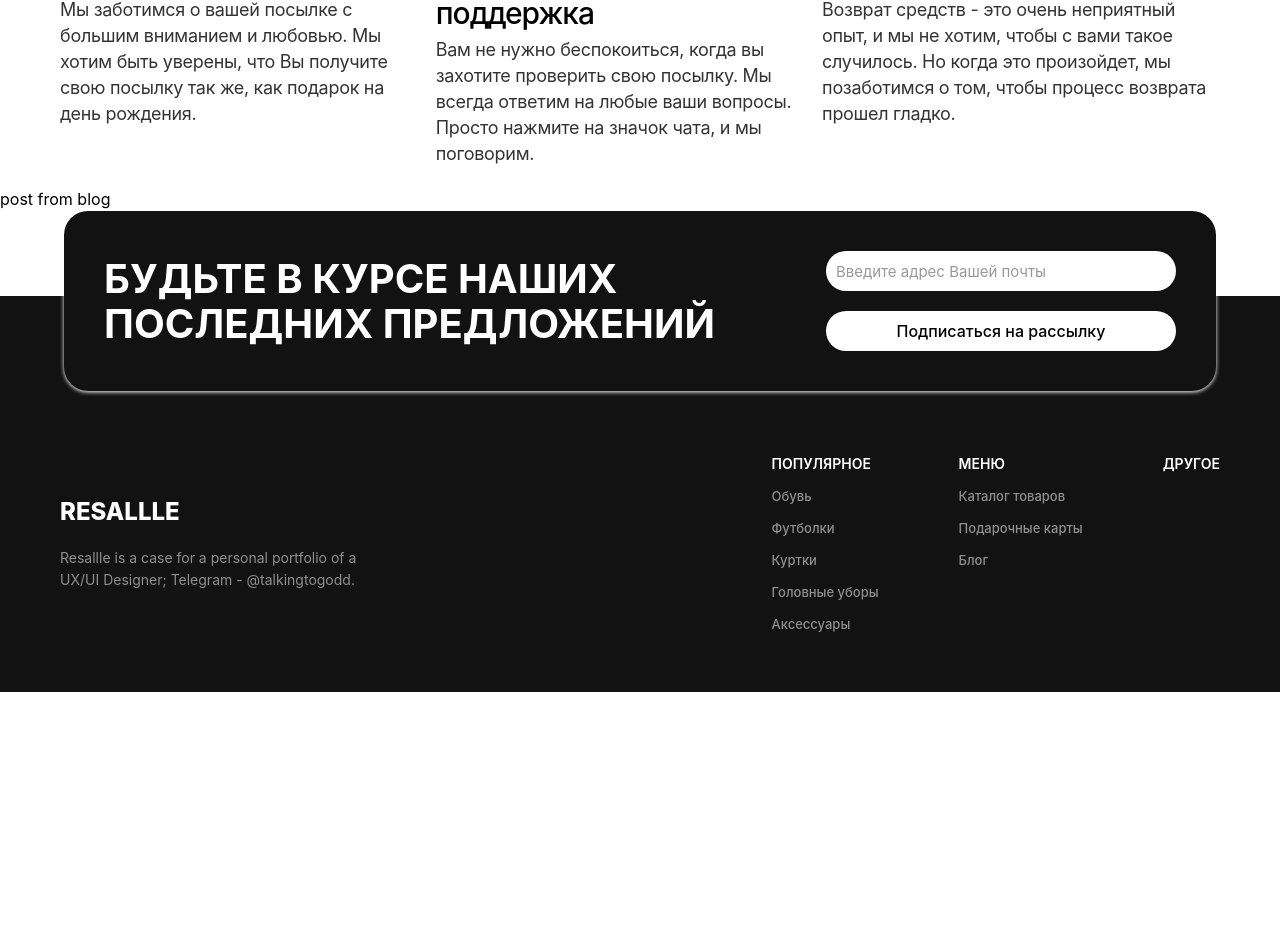
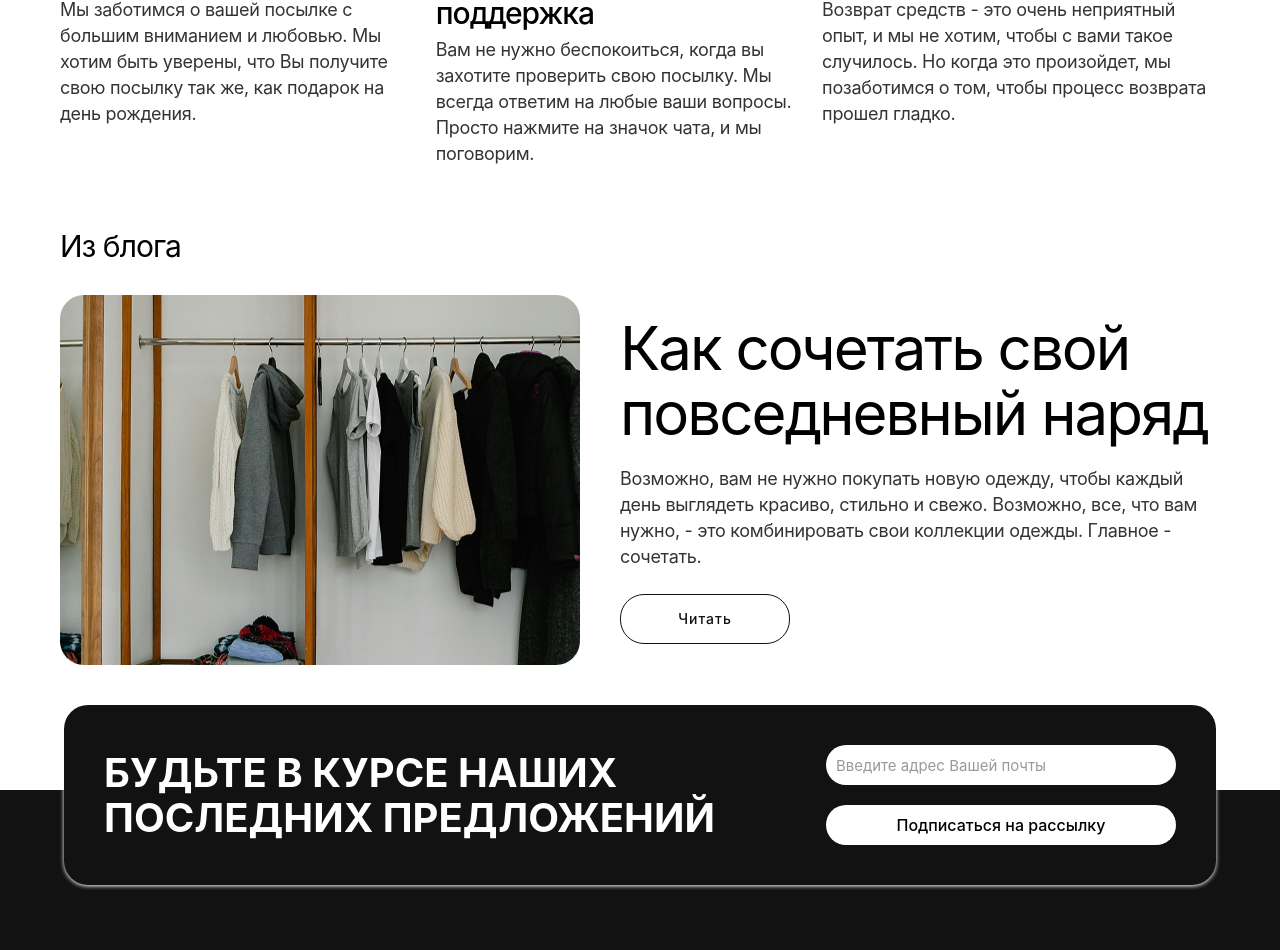
Before and after one commit to nodewalker/resallle, a Next.js app: page / in a window 1280 px wide. Shown: the part 3444-4394 px from the top of the page. Before the commit the page ends 4136 px from the top, so only its background shows below. Built offline with nearby package versions, Linux system fonts and the light colour scheme.

Commit message:
Blog section ready

```diff
--- /dev/null
+++ b/src/app/(app)/_components/Blog.tsx
@@ -0,0 +1,21 @@
+import { Routes } from "@/utils/const";
+import { BlogCard } from "./BlogCard";
+
+export const Blog = () => {
+  return (
+    <div className="container mt-[30px] !py-10">
+      <div className="font-normal text-[30px] leading-[38px] tracking-[-1px] mb-[30px]">
+        {"Из блога"}
+      </div>
+      <BlogCard
+        img={"/blog1.png"}
+        title={"Как сочетать свой повседневный наряд"}
+        text={
+          "Возможно, вам не нужно покупать новую одежду, чтобы каждый день выглядеть красиво, стильно и свежо. Возможно, все, что вам нужно, - это комбинировать свои коллекции одежды. Главное - сочетать."
+        }
+        // TODO: POST ID
+        href={`${Routes.blog}/post-id`}
+      />
+    </div>
+  );
+};
--- /dev/null
+++ b/src/app/(app)/_components/BlogCard.tsx
@@ -0,0 +1,47 @@
+import Image from "next/image";
+import Link from "next/link";
+
+export const BlogCard = ({
+  img,
+  title,
+  text,
+  href,
+}: {
+  img: string; // URL
+  title: string;
+  text: string;
+  href: string;
+}): React.ReactElement => {
+  return (
+    <div className="w-full flex lg:flex-row flex-col gap-10 items-center lg:justify-between justify-start">
+      <div className="max-w-[655px] w-full h-[370px] relative rounded-3xl overflow-hidden">
+        {/* TODO: IMAGE */}
+        <Image
+          src={img}
+          alt={"blog icon"}
+          layout="fill"
+          style={{
+            objectFit: "cover",
+            // left: "50%",
+            // top: "50%",
+            // transform: "translate(-50%, -50%)",
+          }}
+        />
+      </div>
+      <div className="max-w-[600px]">
+        <div className="font-normal sm:text-[60px] text-[40px] sm:leading-[65px] leading-[48px] tracking-[-2px] mb-[20px]">
+          {title}
+        </div>
+        <div className="font-normal sm:text-[18px] text-[16px] leading-[26px] tracking-[-0.3px] opacity-[80%] mb-[24px]">
+          {text}
+        </div>
+        <Link
+          href={href}
+          className="w-[170px] h-[50px] border-[1px] border-[#121212] bg-transparent hover:bg-[#121212] rounded-3xl font-medium text-[14px] leading-[24px] tracking-[1px] text-[#121212] hover:text-white flex items-center justify-center transition-colors ease-in duration-150"
+        >
+          {"Читать"}
+        </Link>
+      </div>
+    </div>
+  );
+};
--- a/src/app/(app)/_components/index.ts
+++ b/src/app/(app)/_components/index.ts
@@ -1,8 +1,19 @@
+import { BlogCard } from "./BlogCard";
+import { Blog } from "./Blog";
 import { Benefits } from "./Benefits";
 import { BenefitBlock } from "./BenefitBlock";
-import { Reviews } from "./reviews";
 import { ItemCard } from "./ItemCard";
 import { Trends } from "./Trends";
 import { Collections } from "./Collections";
+import { Reviews } from "./Reviews";
 
-export { Collections, Trends, ItemCard, Reviews, BenefitBlock, Benefits };
+export {
+  Collections,
+  Trends,
+  ItemCard,
+  Reviews,
+  BenefitBlock,
+  Benefits,
+  Blog,
+  BlogCard,
+};
--- a/src/app/(app)/page.tsx
+++ b/src/app/(app)/page.tsx
@@ -1,4 +1,4 @@
-import { Benefits, Collections, Reviews, Trends } from "./_components";
+import { Benefits, Blog, Collections, Reviews, Trends } from "./_components";
 
 export default function Home(): React.ReactElement {
   return (
@@ -7,7 +7,7 @@ export default function Home(): React.ReactElement {
       <Trends />
       <Reviews />
       <Benefits />
-      <div className="">post from blog</div>
+      <Blog />
     </>
   );
 }
```
Also changed, not shown: public/blog1.png (added).
